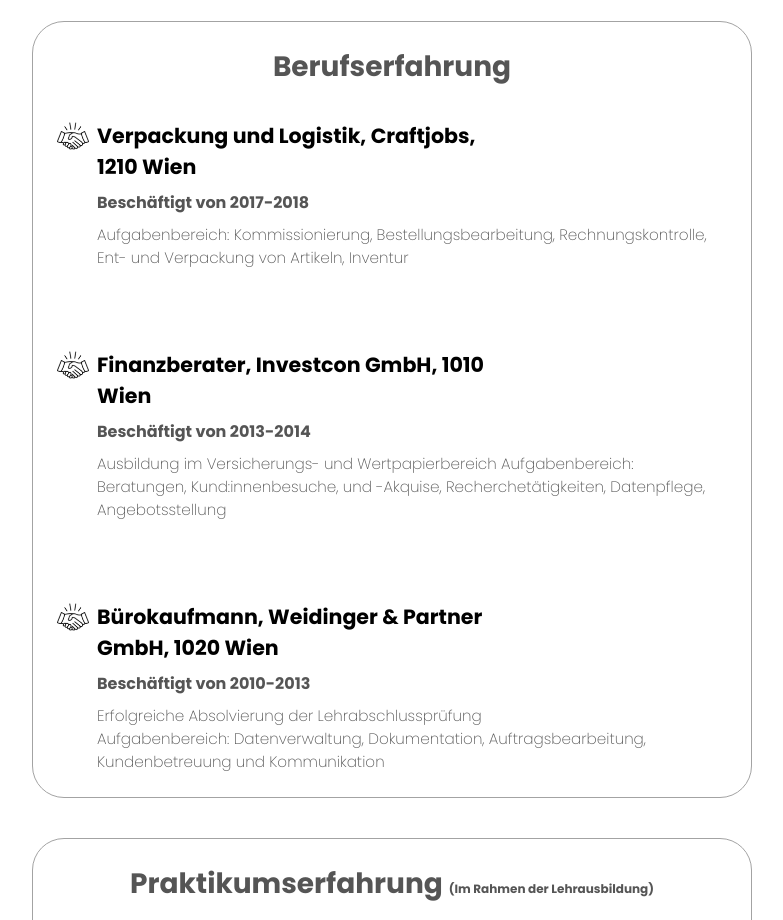
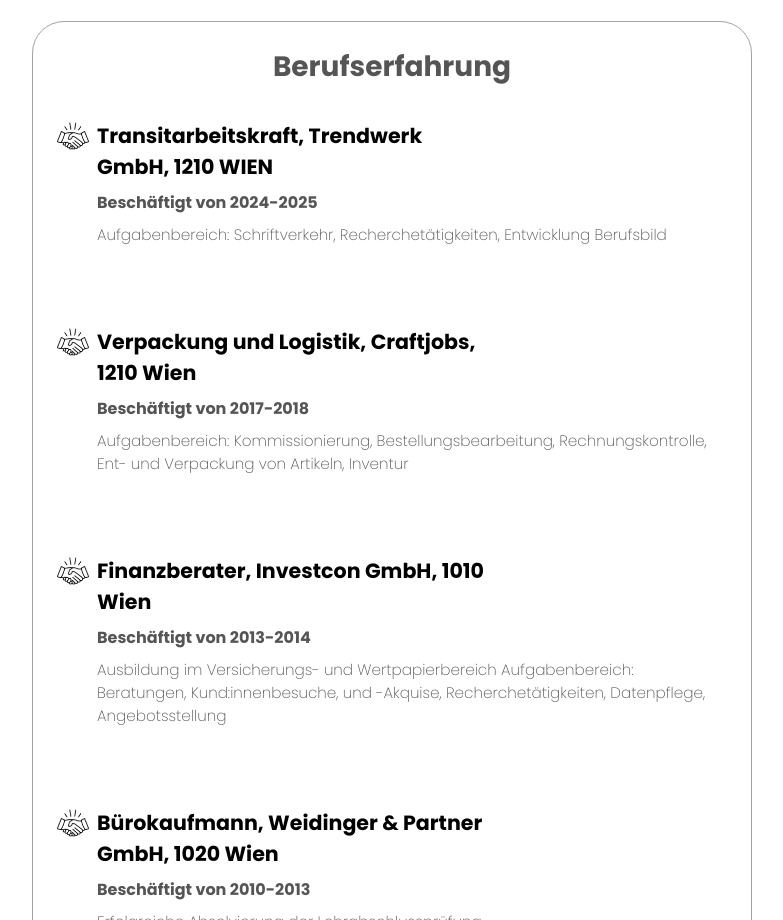
Before and after one commit to dusan788/Lebenslauf_Djurdjevic, a plain HTML site: page index.html in a window 1280 px wide. Shown: the part 3029-3949 px from the top of the page, without its empty margins (248-1031 px from the left). Drawn offline with Linux system fonts and the light colour scheme.

Commit message:
Update Berufspraxis und Update Lebenslauf März 2025

```diff
--- a/index.html
+++ b/index.html
@@ -49,7 +49,7 @@
                 <p class="section__text__p2">Software Developer</p>
                 <div class="btn-container">
                     <button class="btn btn-color-2"
-                        onclick="window.open('./assets/Lebenslauf_Djurdjevic_Jänner-2025.pdf')">
+                        onclick="window.open('./assets/Lebenslauf_Djurdjevic-März-2025.pdf')">
                         Download Lebenslauf</button>
 
                     <button class="btn btn-color-1"
@@ -198,6 +198,20 @@
                     <div class="details-container">
                         <h2 class="berufspraxis-sub-title">Berufserfahrung</h2>
                         <div class="article-container">
+                            <article>
+                                <img
+                                src="./assets/handshake.png"
+                                alt="Experience icon"
+                                class="icon"
+                                />
+                                <div class="berufspraxis-item">
+                                    <h3>Transitarbeitskraft, Trendwerk GmbH, 1210 WIEN</h3>
+                                    <p class="berufspraxis-year">Beschäftigt von 2024-2025</p>
+                                    <p>Aufgabenbereich: Schriftverkehr, Recherchetätigkeiten,
+                                        Entwicklung Berufsbild
+                                    </p>
+                                </div>
+                            </article>
                             <article>
                                 <img
                                 src="./assets/handshake.png"
```
Also changed, not shown: 1 other file.
